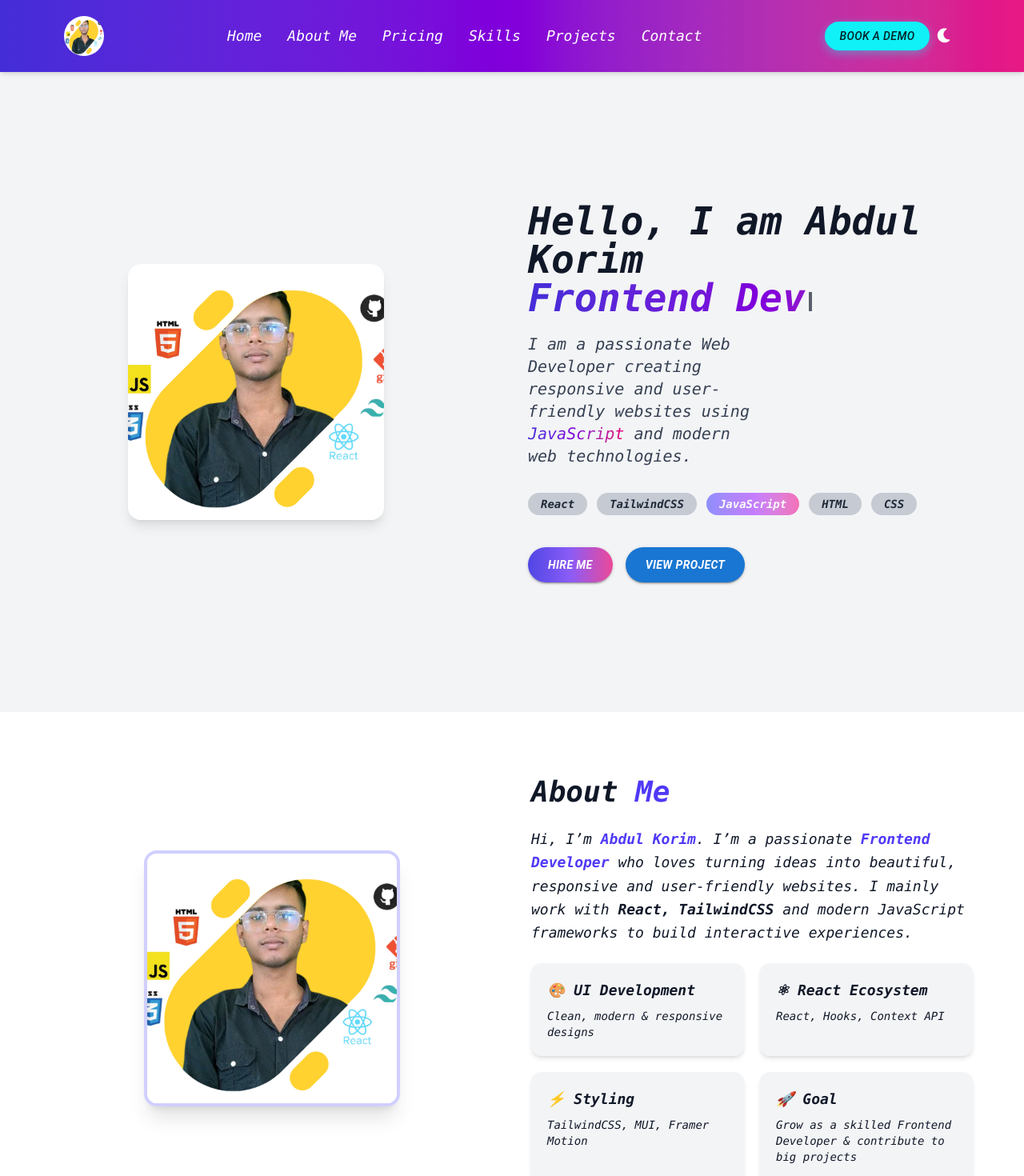
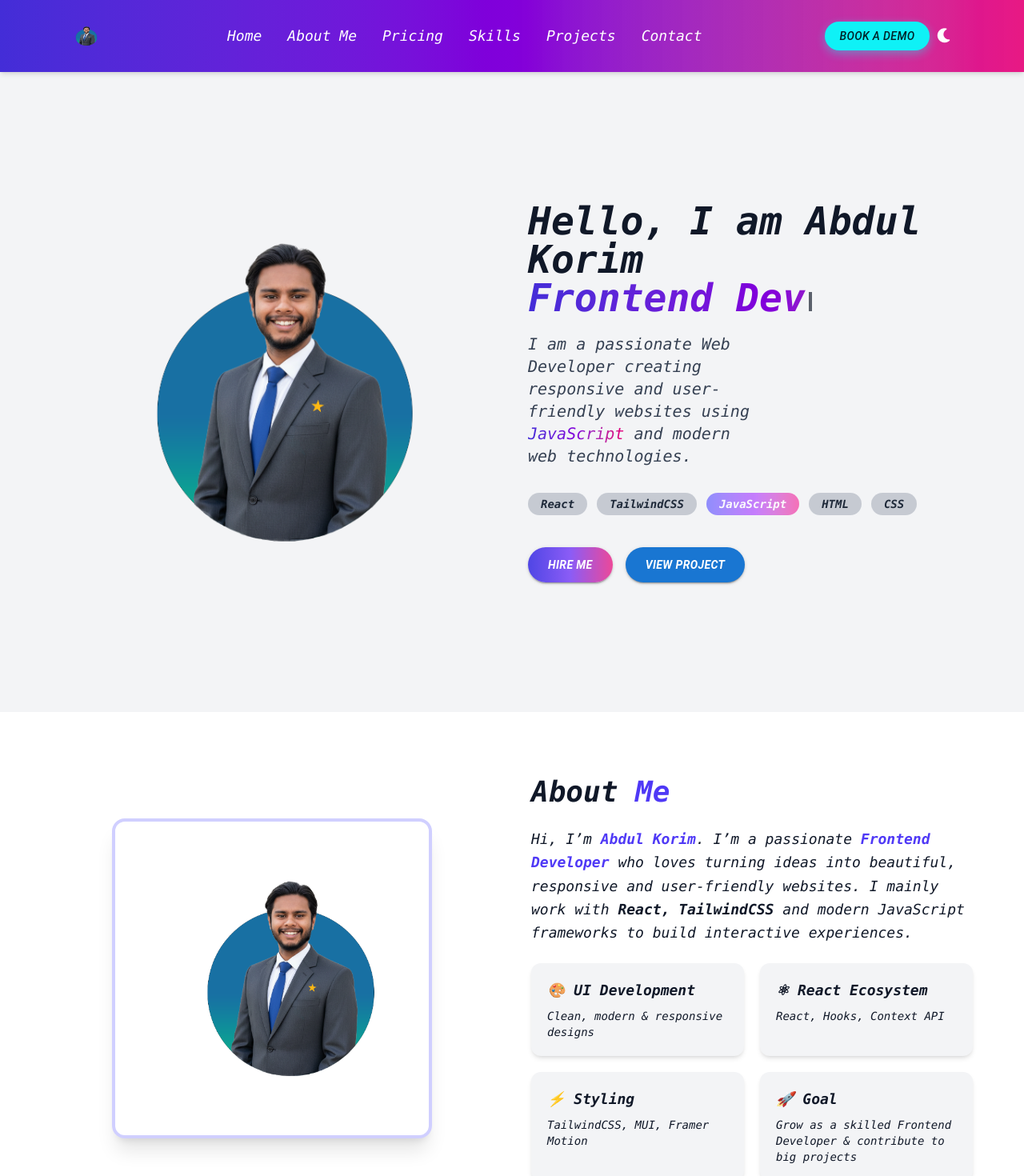
Before and after one commit to abdul-korim-web/my-portfolio, a React (Vite) app: page / in a window 1280 px wide. Shown: the top 1470 px of the page at 80% size. Built offline with nearby package versions, Linux system fonts and the light colour scheme.

Commit message:
photo update

```diff
--- a/index.html
+++ b/index.html
@@ -2,7 +2,7 @@
 <html lang="en" class="dark">
   <head>
     <meta charset="UTF-8" />
-    <link rel="icon" type="image/svg+xml" href="image/logo.png" />
+    <link rel="icon" type="image/svg+xml" href="image/abdulkorm.png" />
     <meta name="viewport" content="width=device-width, initial-scale=1.0" />
     <link rel="stylesheet" href="https://cdnjs.cloudflare.com/ajax/libs/font-awesome/7.0.1/css/all.min.css" integrity="sha512-2SwdPD6INVrV/lHTZbO2nodKhrnDdJK9/kg2XD1r9uGqPo1cUbujc+IYdlYdEErWNu69gVcYgdxlmVmzTWnetw==" crossorigin="anonymous" referrerpolicy="no-referrer" />
     <title>Abdul korim - portfolio </title>
--- a/src/Components/About Section/About.jsx
+++ b/src/Components/About Section/About.jsx
@@ -18,9 +18,9 @@ const About = () => {
           className="w-full md:w-1/2 flex justify-center"
         >
           <img
-            src="image/logo.png"
+            src="image/abdulkorm.png"
             alt="About Abdul Korim"
-            className="rounded-2xl shadow-xl w-80 h-80 object-cover border-4 border-indigo-500/30"
+            className="rounded-2xl shadow-xl w-100 h-100 object-cover border-4 border-indigo-500/30"
           />
         </motion.div>
 
--- a/src/Components/AboutMe/AboutMe.jsx
+++ b/src/Components/AboutMe/AboutMe.jsx
@@ -28,9 +28,9 @@ const AboutMe = () => {
             className="flex justify-center"
           >
             <img
-              src="/image/logo.png"
+              src="/image/abdulkorm.png"
               alt="Profile"
-              className="rounded-2xl shadow-2xl w-80 h-80 object-cover border-4 border-indigo-500 hover:scale-105 transition-transform duration-500"
+              className="rounded-2xl shadow-2xl w-1000 h-100 object-cover border-4 border-indigo-500 hover:scale-105 transition-transform duration-500"
             />
           </motion.div>
 
--- a/src/Components/Hero Section/Hero.jsx
+++ b/src/Components/Hero Section/Hero.jsx
@@ -42,13 +42,13 @@ const Hero = () => {
   }, [skills.length]);
 
   return (
-    <section className="max-w-full py-20 px-5 flex flex-col md:flex-row justify-center items-center md:space-x-10 space-y-10 md:space-y-0 bg-gray-100 dark:bg-gray-900 md:h-[100vh]">
+    <section className="max-w-full py-20 px-5 flex flex-col md:flex-row justify-center items-center md:space-x-10 space-y-0 md:space-y-0 bg-gray-100 dark:bg-gray-900 md:h-[100vh]">
       {/* Hero Image */}
-      <div className="w-full md:w-1/2 flex justify-center">
+      <div className="w-full md:w-1/2 flex justify-center ">
         <img
-          src="image/logo.png"
+          src="image/abdulkorm.png"
           alt="Hero Image"
-          className="rounded-2xl shadow-lg w-80 h-80 object-cover"
+          className=" "
         />
       </div>
 
--- a/src/Components/Navbar/Navbar.jsx
+++ b/src/Components/Navbar/Navbar.jsx
@@ -76,7 +76,7 @@ const Navbar = () => {
         >
           <img
             className="w-[50px] h-[50px] rounded-full cursor-pointer"
-            src="/image/logo.png"
+            src="/image/abdulkorm.png"
             alt="logo"
             onClick={()=>{native(`/`)}}
 
```
Also changed, not shown: public/image/abdulkorm.png.
